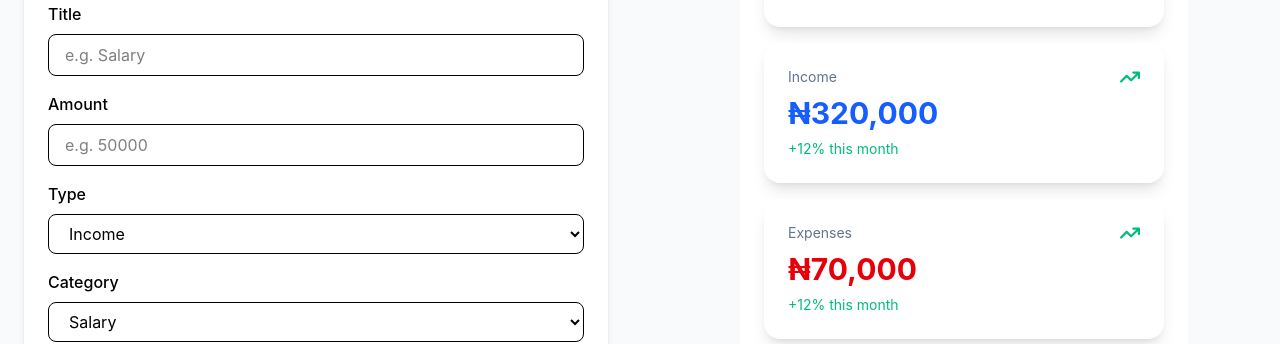
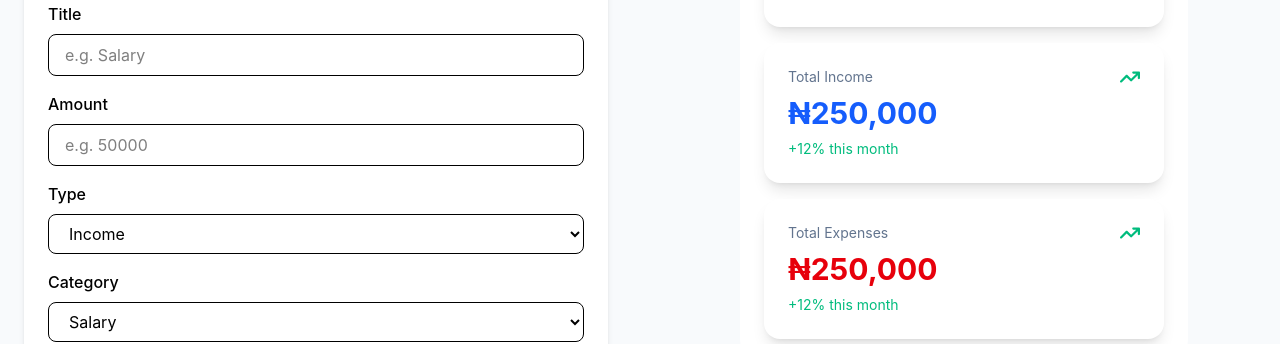
Before and after one commit to sharon5555/Finance-tracker, a React (Vite) app: page / in a window 1280 px wide. Shown: the part 602-946 px from the top of the page. Built offline with nearby package versions, Linux system fonts and the light colour scheme.

Commit message:
Make income and expense stats dynamic

```diff
--- a/src/components/landing/Hero.jsx
+++ b/src/components/landing/Hero.jsx
@@ -18,6 +18,14 @@
         }
     }
 
+    const totalIncome = transactions
+        .filter((transaction) => transaction.type === "Income")
+        .reduce((total, transaction) => total + transaction.amount, 0);
+
+    const totalExpenses = transactions
+        .filter((transaction) => transaction.type === "Expense")
+        .reduce((total, transaction) => total + transaction.amount, 0)
+
     const stats = [
 
         {
@@ -27,14 +35,14 @@
         },
 
         {
-            title: "Income",
-            amount: "₦320,000",
+            title: "Total Income",
+            amount: `₦${balance.toLocaleString()}`,
             color: "text-blue-600",
         },
 
         {
-            title: "Expenses",
-            amount: "₦70,000",
+            title: "Total Expenses",
+            amount: `₦${balance.toLocaleString()}`,
             color: "text-red-600",
         },
 
```
